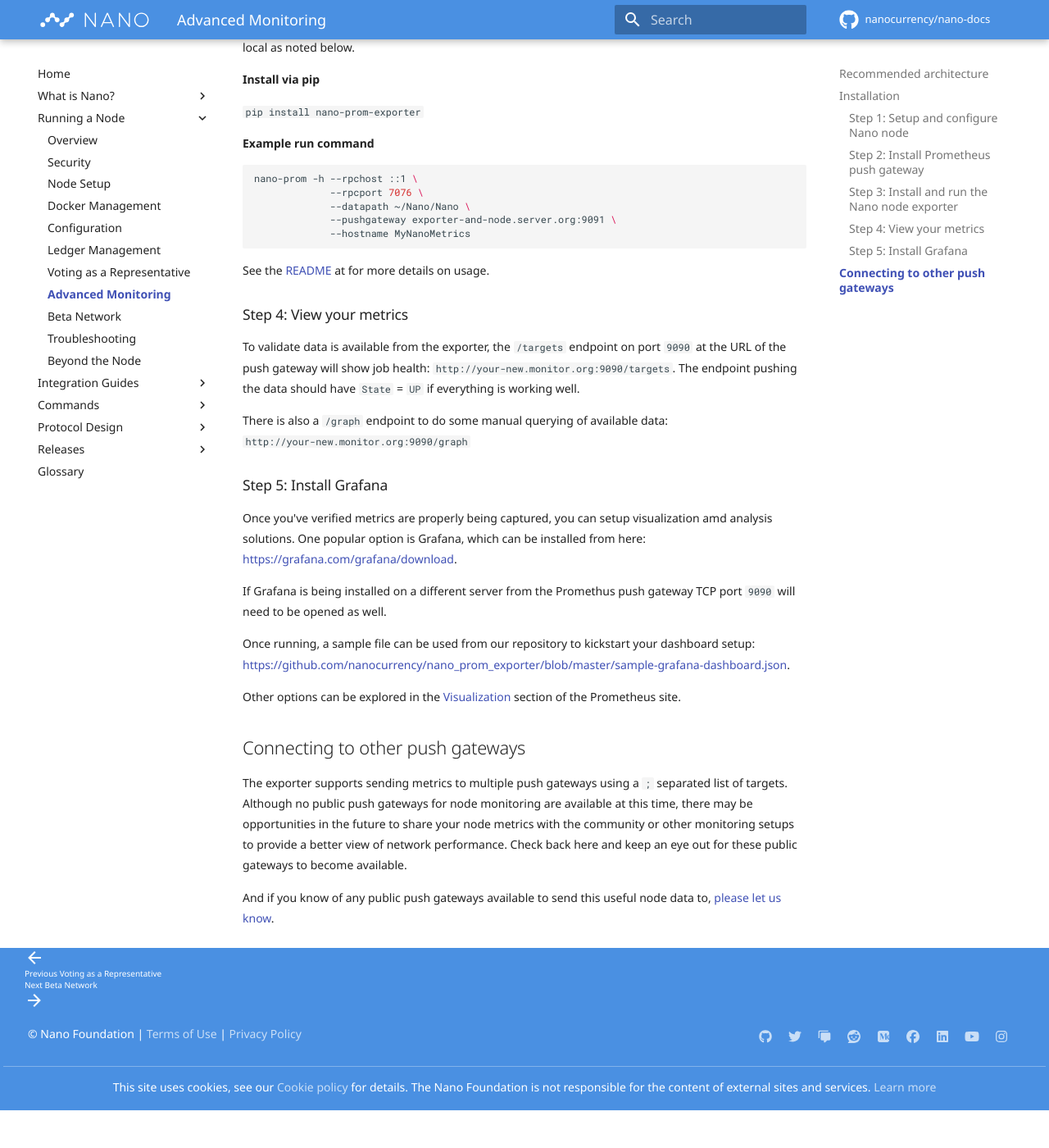
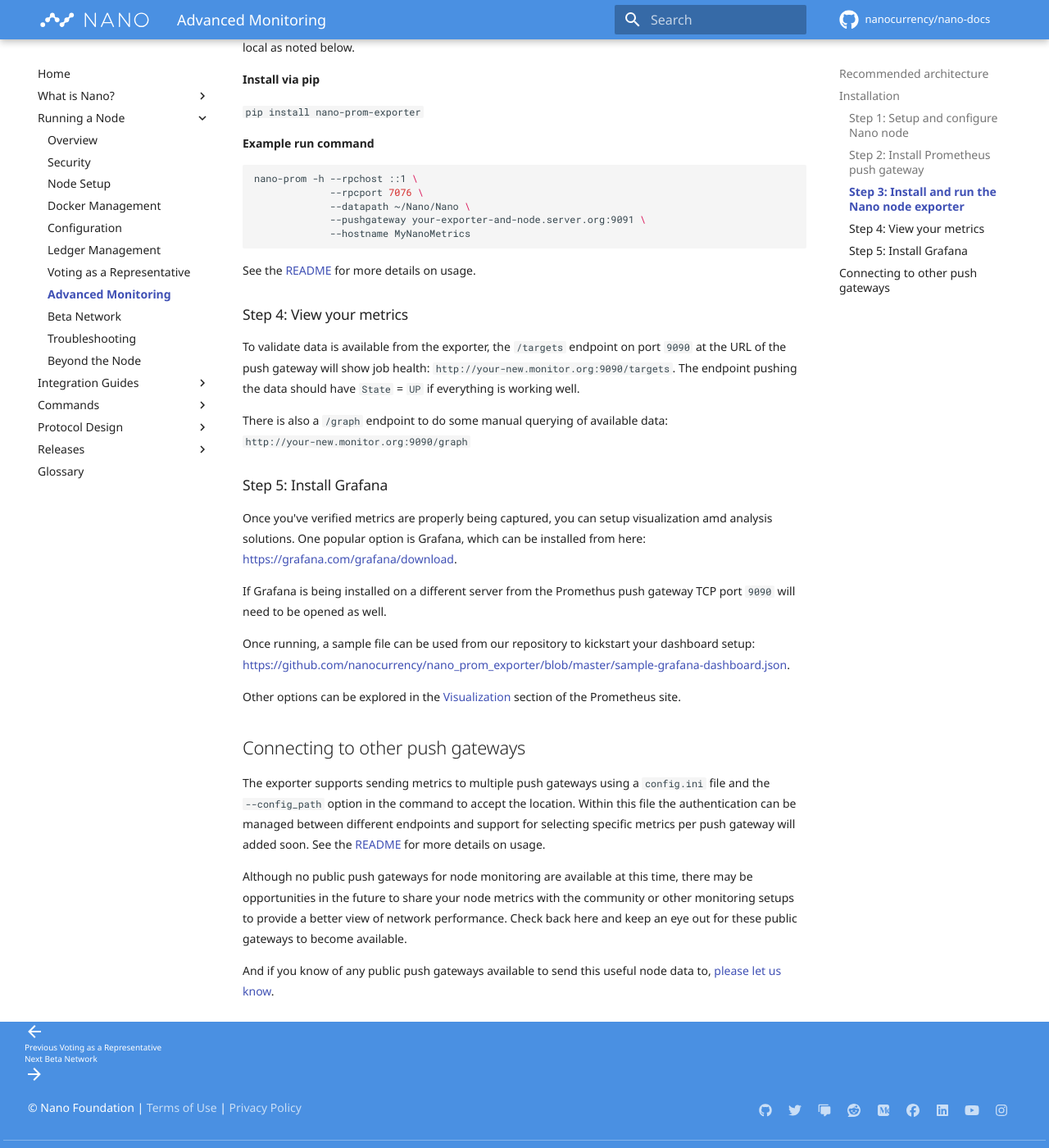
Before and after one commit to nanocurrency/nano-docs, an MkDocs documentation site: the page built from docs/running-a-node/advanced-monitoring.md, in a window 1280 px wide and 1400 px high, scrolled down 1785 px. Shown: the whole window at 82% size. Built offline with MkDocs 1.6.1 and Material for MkDocs 9.7.7, drawn with Linux system fonts in a browser that asks for light colours; comment, search, counter and statistics services are not loaded; before the commit the page ends 3139 px from its top, so only the background shows below that.

Commit message:
Add details about multiple push gateway support

````diff
--- a/docs/running-a-node/advanced-monitoring.md
+++ b/docs/running-a-node/advanced-monitoring.md
@@ -50,11 +50,11 @@
 nano-prom -h --rpchost ::1 \
              --rpcport 7076 \
              --datapath ~/Nano/Nano \
-             --pushgateway exporter-and-node.server.org:9091 \
+             --pushgateway your-exporter-and-node.server.org:9091 \
              --hostname MyNanoMetrics
 ```
 
-See the [README](https://github.com/nanocurrency/nano_prom_exporter) at for more details on usage.
+See the [README](https://github.com/nanocurrency/nano_prom_exporter) for more details on usage.
 
 ### Step 4: View your metrics
 
@@ -74,6 +74,8 @@
 
 ## Connecting to other push gateways
 
-The exporter supports sending metrics to multiple push gateways using a `;` separated list of targets. Although no public push gateways for node monitoring are available at this time, there may be opportunities in the future to share your node metrics with the community or other monitoring setups to provide a better view of network performance. Check back here and keep an eye out for these public gateways to become available.
+The exporter supports sending metrics to multiple push gateways using a `config.ini` file and the `--config_path` option in the command to accept the location.  Within this file the authentication can be managed between different endpoints and support for selecting specific metrics per push gateway will added soon. See the [README](https://github.com/nanocurrency/nano_prom_exporter) for more details on usage.
+
+Although no public push gateways for node monitoring are available at this time, there may be opportunities in the future to share your node metrics with the community or other monitoring setups to provide a better view of network performance. Check back here and keep an eye out for these public gateways to become available.
 
 And if you know of any public push gateways available to send this useful node data to, [please let us know](https://nano.org/connect).
````
